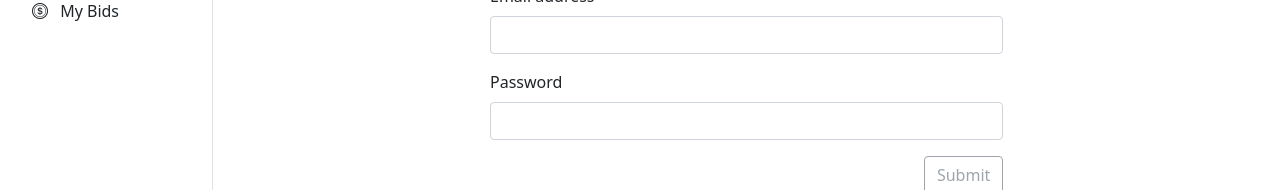
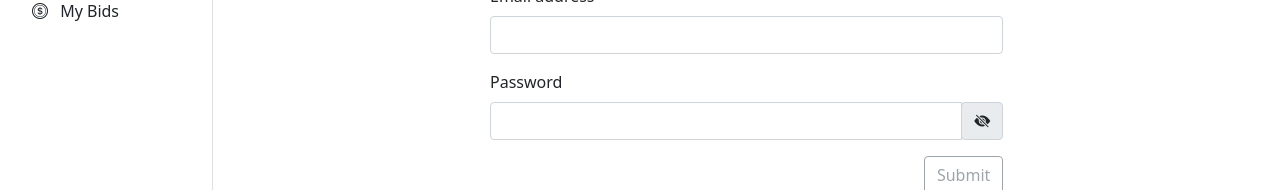
Before and after one commit to desireely/BidBuddy, a Vue app in the folder Frontend/: page /login in a window 1280 px wide. Shown: the part 155-345 px from the top of the page. Built offline with nearby package versions, Linux system fonts and the light colour scheme.

Commit message:
password toggle visibility

```diff
--- a/Frontend/src/views/Login.vue
+++ b/Frontend/src/views/Login.vue
@@ -10,9 +10,14 @@
             {{ emailErrMsg }}
           </div>
         </div>
-        <div class="mb-3">
-          <label for="password" class="form-label">Password</label>
-          <input type="password" :class="{ 'form-control': true, 'is-invalid': !passwordIsValid }" id="password" v-model="password">
+        <label for="password" class="form-label">Password</label>
+        <div class="input-group mb-3">
+          <input :type="showPassword ? 'text' : 'password'" :class="{ 'form-control': true, 'is-invalid': !passwordIsValid }" id="password" v-model="password">
+          <div class="input-group-append">
+            <button class="input-group-text" type="button" id="togglePassword" @click="showPassword = !showPassword">
+              <i v-bind:class="[showPassword ? 'bi-eye-fill' : 'bi-eye-slash-fill']"></i>
+            </button>
+          </div>
           <div class="invalid-feedback">
             {{ passwordErrMsg }}
           </div>
@@ -33,6 +38,8 @@
   name: 'Login',
   data() {
     return {
+      showPassword: false,
+
       email: null,
       password: null,
 
```
